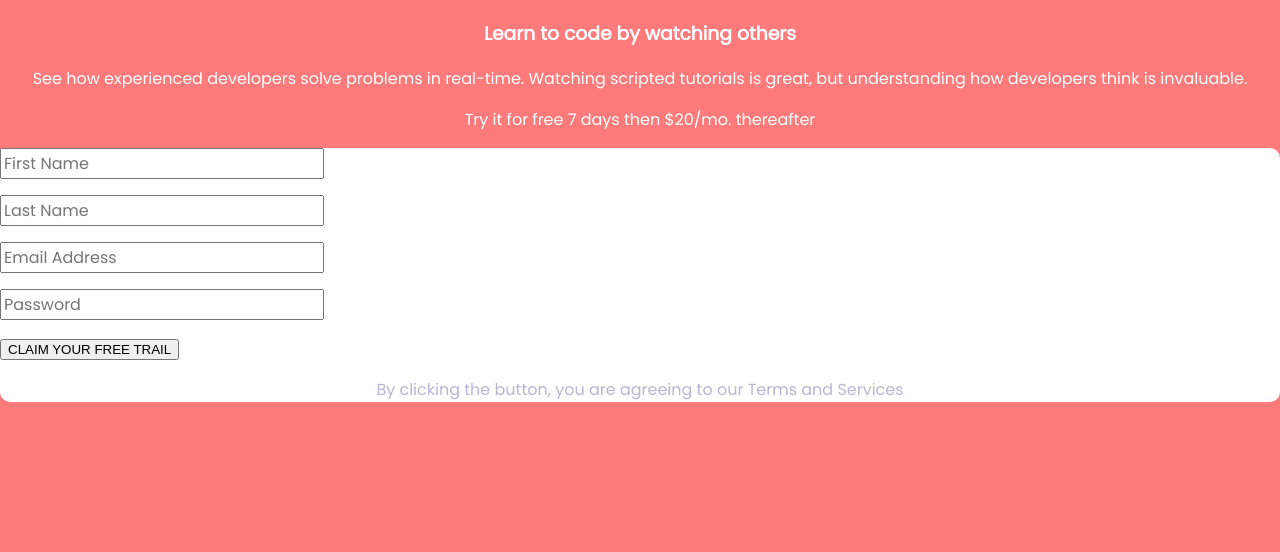
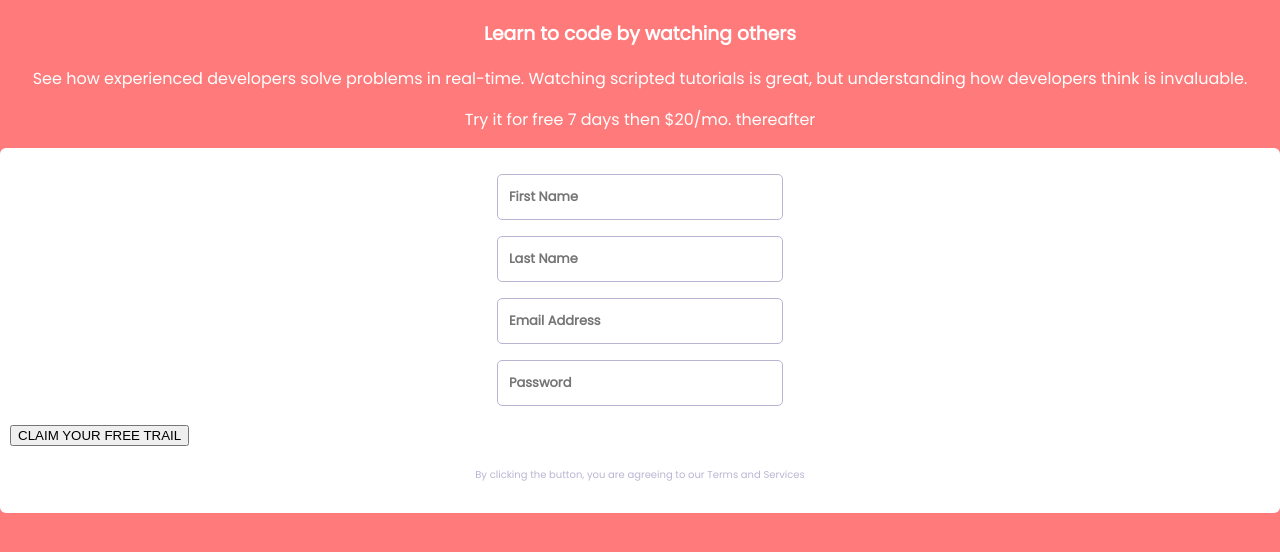
Before and after one commit to Padmasripriya/signup-form-react-component, a React (Create React App) app: page / in a window 1280 px wide. Shown: the top 552 px of the page. Built offline with nearby package versions, Linux system fonts and the light colour scheme.

Commit message:
added CSS changes for sign up form

```diff
--- a/src/index.css
+++ b/src/index.css
@@ -40,12 +40,27 @@ body, input {
 
 .signup-form {
   background: white;
-  border-radius: 10px;
+  border-radius: 6px;
+  padding: 10px;
+}
+
+.signup-form input {
+    width: 262px;
+    font-weight: bold;
+    font-size: 13px;
+    text-align: left;
+    border: 1px solid var(--netural-color-grayish-blue);
+    border-radius: 5px;
+    padding: 12px 11px;
+    margin: 0 auto;
+    display: block;
 }
 
 .signup-form-footer {
   color: var(--netural-color-grayish-blue);
   text-align: center;
+  font-size: 10px;
+  padding: 10px 38px;
 }
 
 @media(max-width: 767px){
```
